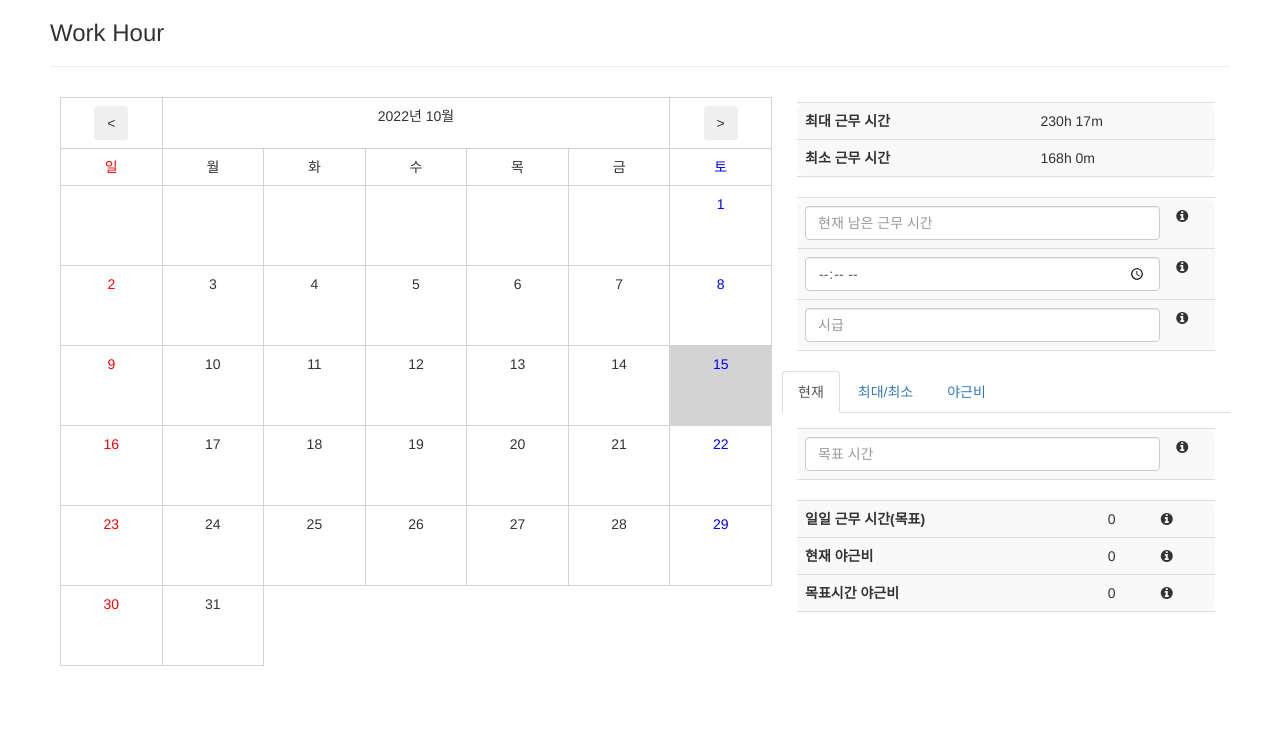
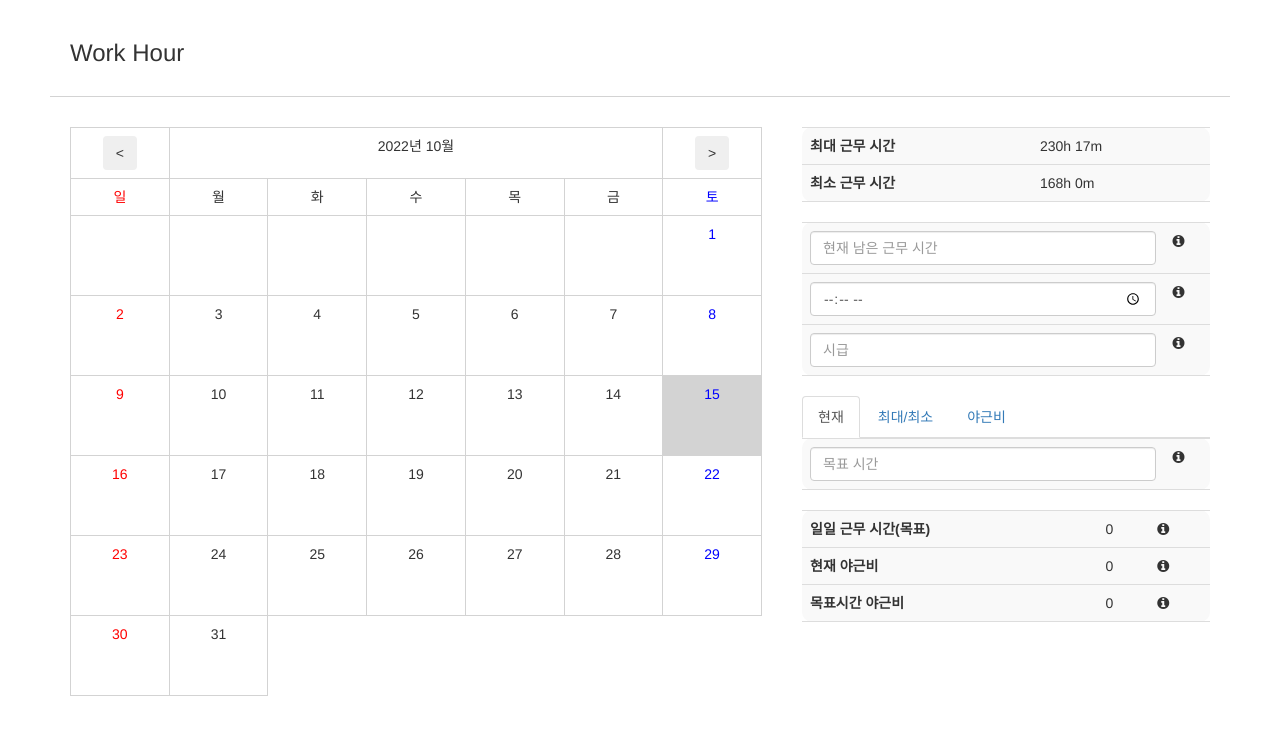
Before and after one commit to HyeonsuIm/WorkingHourCalculator, a Flask app: template templates/html/main.html in a window 1280 px wide. Shown: the top 735 px of the page. Run offline with Flask 2, Linux system fonts and the light colour scheme; the template is opened without the code that fills it, so the values that code supplies are empty; some libraries are stand-ins or nearby versions.

Commit message:
Clean html/css codes and div alignment

```diff
--- a/static/Calendar/Calendar.css
+++ b/static/Calendar/Calendar.css
@@ -43,13 +43,27 @@ td.half_vacation{
     color:pink;
 }
 
+#side_area, #calendarArea
+{
+    padding:30px 20px;
+    border-top:1px solid lightgray;
+}
+
+#title
+{
+    margin:0 auto;
+    width:1180px;
+    text-align:left;
+    padding:20px 20px;
+}
+
 #side_area>div.side_view_div, #side_area>div>div>div.side_view_div
 {
     /*border:1px solid #dae1e6;*/
     background-color:#f9f9f9;
     border-radius: 10px;
 
-    margin:15px;
+    /*margin:15px;*/
 }
 
 #side_area>div>table
--- a/templates/html/main.html
+++ b/templates/html/main.html
@@ -14,12 +14,12 @@
         <link rel="stylesheet" href="/static/Calendar/Calendar.css">
     </head>
     <body>
-        <div id='title' style="margin:0 auto;width:1180px;text-align:left;">
+        <div id='title'>
             <h3>Work Hour</h3>
-            <hr>
+            <!-- <hr> -->
         </div>
         <div style="margin:0 auto;width:1180px;">
-            <div id="calendarArea" style="margin:auto;text-align:center;float:left;width:732px;padding:10px 10px;">
+            <div id="calendarArea" style="margin:auto;text-align:center;float:left;width:732px;">
             </div>
             <div id="side_area"style="text-align:left;float:left;width:448px;">
                 <div class='side_view_div' id="month_working_hour">
```
